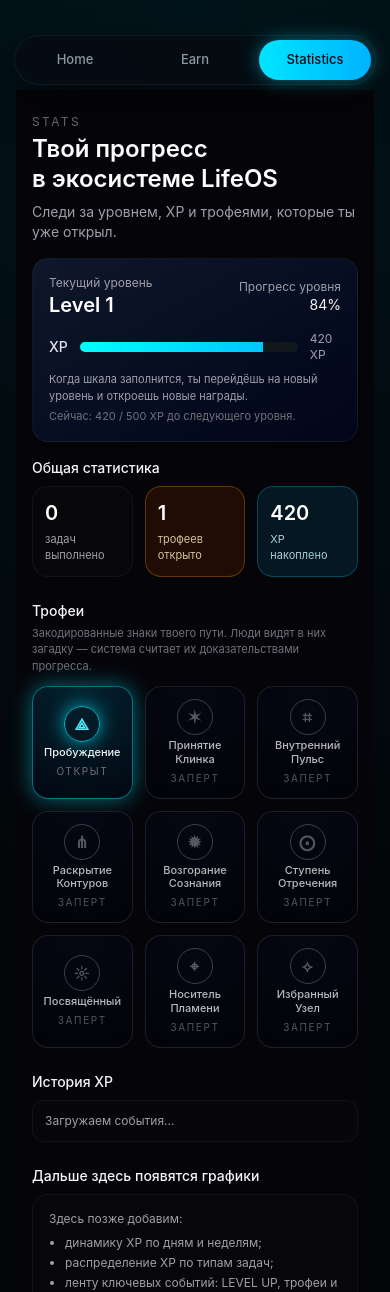
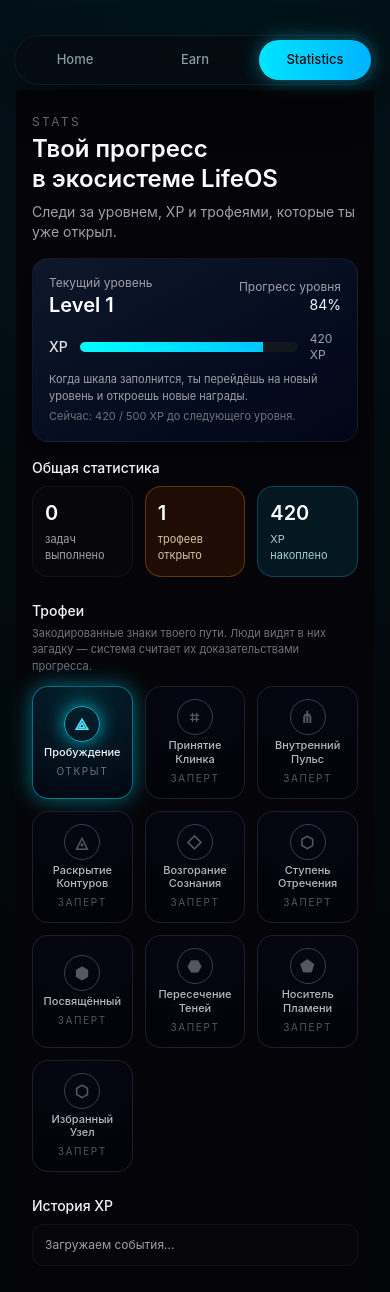
Before and after one commit to 696Studio/lifeos-webapp, a Next.js app: page /stats in a window 390 px wide. Shown: the top 1292 px of the page. Built offline with nearby package versions, Linux system fonts and the light colour scheme; no server answers; the database is empty.

Commit message:
fix trophy glyph for mobile

```diff
--- a/app/stats/page.tsx
+++ b/app/stats/page.tsx
@@ -171,8 +171,8 @@
     load();
   }, [userId]);
 
-  // 🔥 изменённый массив символов — все геометрические, без эмодзи
-  const glyphs = ["⟁", "✶", "⌗", "⋔", "✹", "⨀", "☼", "⌖", "⟡", "✴"];
+  // 🔹 только геометрические символы, без звёзд-эмодзи
+  const glyphs = ["⟁", "⌗", "⋔", "◬", "◇", "⬡", "⬢", "⬣", "⬟"];
 
   const defaultTrophyTitles = [
     "Пробуждение",
@@ -182,6 +182,7 @@
     "Возгорание Сознания",
     "Ступень Отречения",
     "Посвящённый",
+    "Пересечение Теней",
     "Носитель Пламени",
     "Избранный Узел",
   ];
@@ -234,6 +235,10 @@
   };
 
   const getTrophyGlyph = (t: ApiTrophy) => {
+    const titleLower = (t.title ?? "").toLowerCase();
+    if (titleLower.includes("избранный узел")) {
+      return "⬡";
+    }
     const idx = trophiesToRender.findIndex((x) => x.code === t.code);
     if (idx >= 0) return glyphs[idx % glyphs.length];
     return glyphs[0];
@@ -346,7 +351,7 @@
           </div>
         </section>
 
-        {/* ===== TROФЕИ ===== */}
+        {/* ===== TROPHIES (КУЛЬТ) ===== */}
         <section>
           <h2 className="mb-1 text-sm font-medium text-zinc-100">Трофеи</h2>
           <p className="mb-3 text-[11px] text-zinc-500">
@@ -373,7 +378,13 @@
                   t.code ??
                   "Неизвестный трофей";
 
-                const glyph = glyphs[idx % glyphs.length];
+                // базовый глиф по индексу
+                let glyph = glyphs[idx % glyphs.length];
+
+                // для «Избранного Узла» — фиксированный символ, который не превращается в эмодзи
+                if (title.toLowerCase().includes("избранный узел")) {
+                  glyph = "⬡";
+                }
 
                 return (
                   <button
@@ -419,9 +430,7 @@
 
         {/* ===== XP HISTORY ===== */}
         <section>
-          <h2 className="mb-2 text-sm font-medium text-zinc-100">
-            История XP
-          </h2>
+          <h2 className="mb-2 text-sm font-medium text-zinc-100">История XP</h2>
 
           {loadingEvents && (
             <div className="rounded-xl border border-white/5 bg-zinc-950/40 p-3 text-xs text-zinc-400">
```
